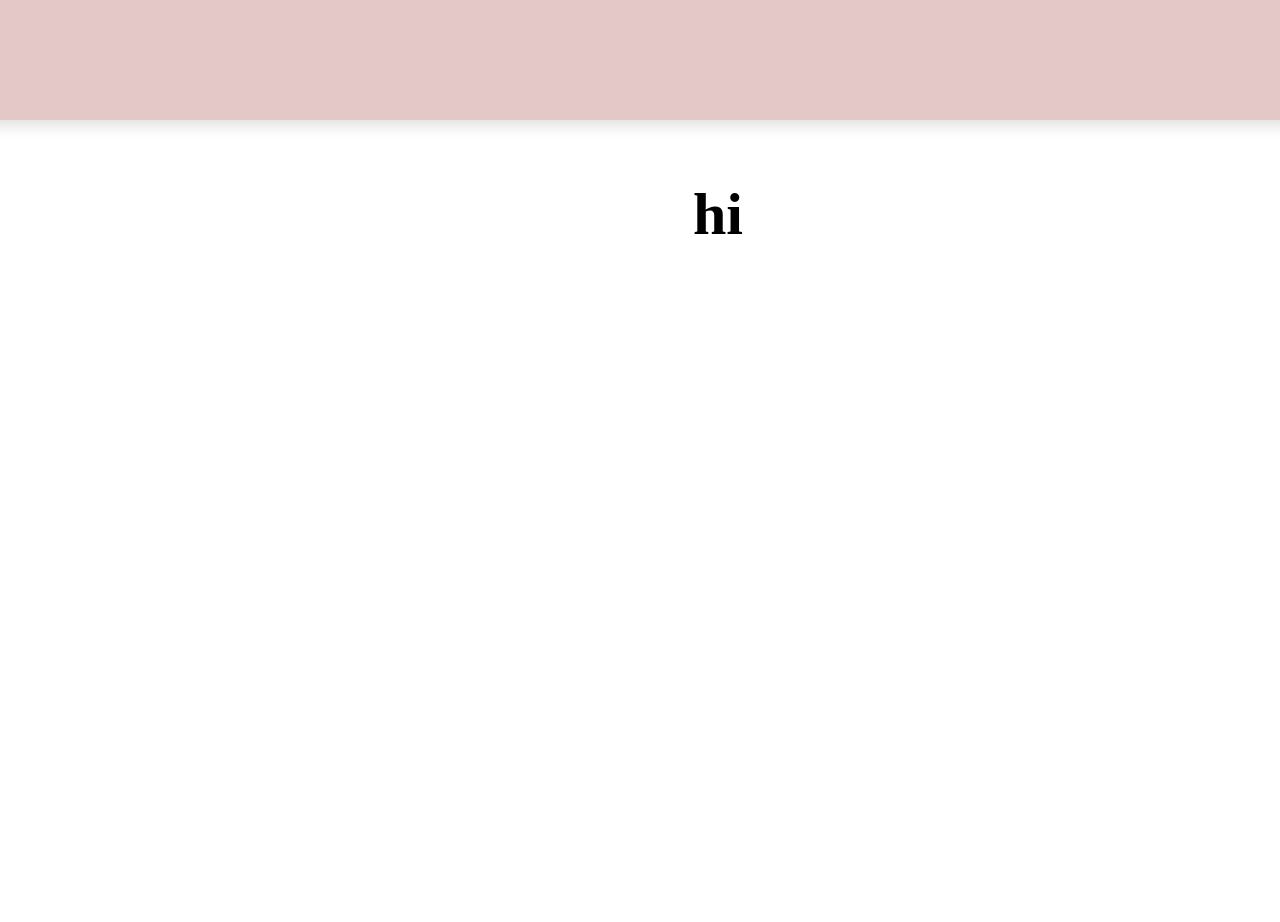
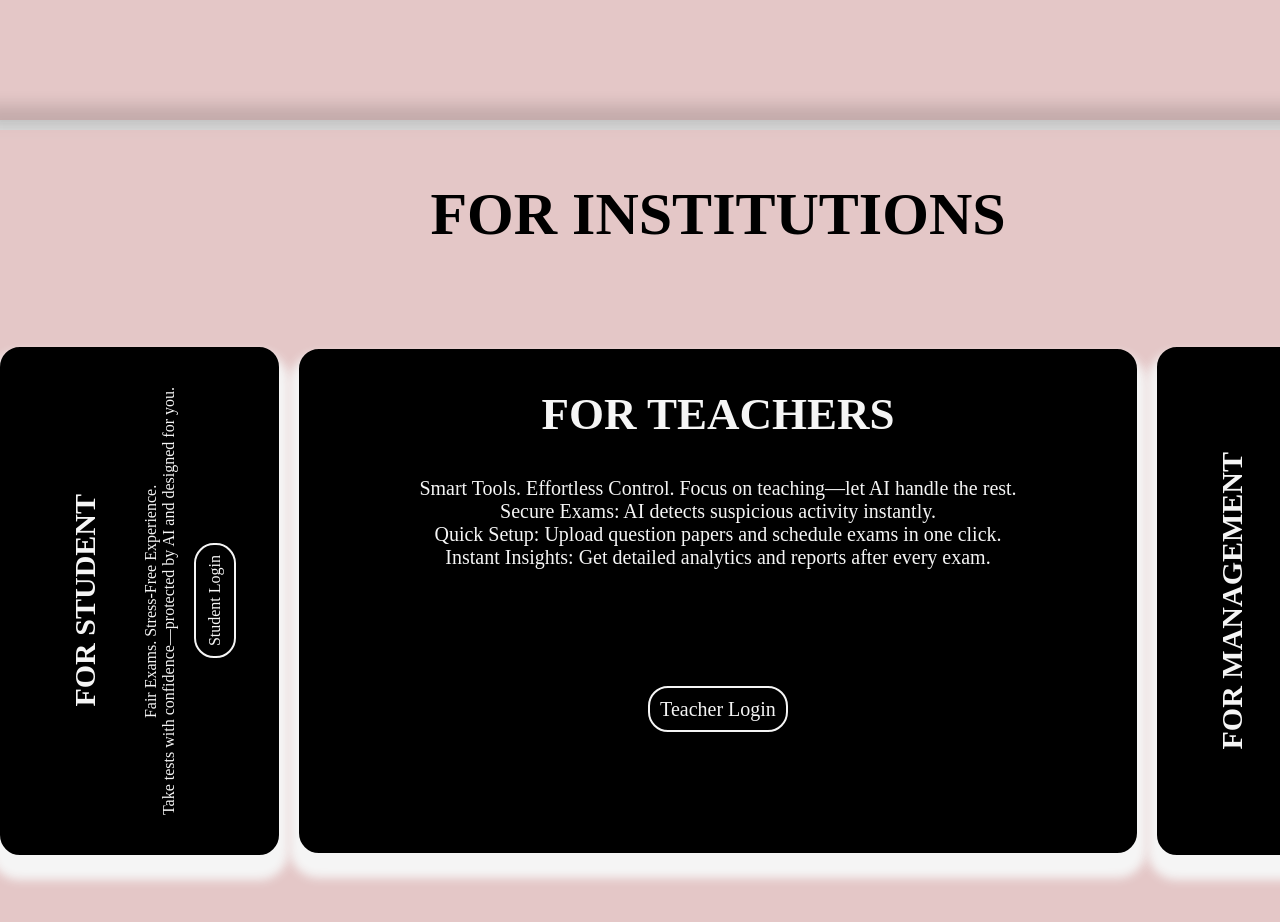
Before and after one commit to mDeepaksai/EXAMSHIELD, a plain HTML site: page home.html in a window 1280 px wide. Shown: the part 1520-2442 px from the top of the page. Drawn offline with Linux system fonts and the light colour scheme.

Commit message:
institution page

```diff
--- a/home.css
+++ b/home.css
@@ -54,7 +54,7 @@ body {
 .nav ul li a.Login {
     border: 2px solid black;
     border-radius: 10px;
-    transition: color 1s ease, background-color 1s ease, border-color 1s ease,transform 1s ease;
+    transition: color 1s ease, background-color 1s ease, border-color 1s ease, transform 1s ease;
 }
 
 .nav ul li a.Demo {
@@ -90,7 +90,8 @@ body {
     position: relative;
     padding-top: 150px;
 }
-.main .change{
+
+.main .change {
     font-size: 50px;
     text-align: center;
     color: black;
@@ -204,18 +205,21 @@ span {
     background-color: rgb(217, 176, 176);
     box-shadow: 0 -10px 15px 15px rgba(0, 0, 0, 0.2);
 }
+
 h1 {
     text-align: center;
     font-size: 60px;
     padding-bottom: 50px;
 }
-.main_box{
+
+.main_box {
     display: flex;
     flex-direction: row;
     margin-bottom: 300px;
     gap: 20px;
 }
-.card{
+
+.card {
     border: 2px solid black;
     border-radius: 20px;
     text-align: center;
@@ -225,20 +229,132 @@ h1 {
     transition: all 1s ease;
     box-shadow: 0 10px 15px 15px rgba(0, 0, 0, 0.2);
 }
-.card:hover{
+
+.card:hover {
     background-color: rgb(244, 175, 175);
     color: white;
     transform: translateY(20px);
 }
-.card i{
+
+.card i {
     font-size: 50px;
     padding-bottom: 20px;
     transition: all 1s ease;
 }
-.card i:hover{
+
+.card i:hover {
     transform: rotate(360deg);
 }
-/* architecture section */
-.architecture{
+
+/* institution section */
+.user_benefits {
     height: 100vh;
+    position: relative;
 }
+
+.user_benefits::before {
+    content: "";
+    position: absolute;
+    top: 0;
+    left: 0;
+    width: 100%;
+    height: 100%;
+    z-index: -1;
+    opacity: 0.7;
+    background-color: rgb(217, 176, 176);
+    box-shadow: 0 -10px 15px 15px rgba(0, 0, 0, 0.2);
+}
+
+.mainsection {
+    display: grid;
+    grid-template-columns: 1fr 3fr 1fr;
+    grid-template-rows: auto;
+    justify-content: center;
+    align-items: center;
+    gap: 20px;
+    text-align: center;
+}
+
+.box {
+    height: 500px;
+    border: 2px solid black;
+    border-radius: 20px;
+    color: whitesmoke;
+    background-color: black;
+    position: relative;
+    transition: all 1s ease;
+    box-shadow: 0 15px 10px 10px;
+}
+
+.box:hover {
+    color: black;
+    background-color: whitesmoke;
+    transform: translateY(20px);
+}
+
+.box:hover .log,
+.box:hover #log1 {
+    color: whitesmoke;
+    background-color: black;
+    border-color: black;
+}
+
+
+.vertical-text {
+    writing-mode: vertical-rl;
+    font-size: 30px;
+    font-weight: bold;
+    transform: rotate(180deg);
+}
+
+#centre {
+    font-size: 30px;
+    font-weight: bold;
+}
+
+#left,
+#right {
+    display: flex;
+    justify-content: center;
+    align-items: center;
+    height: 100%;
+}
+
+.vertical-para {
+    writing-mode: vertical-rl;
+    transform: rotate(180deg);
+}
+
+.vertical-para1 {
+    font-size: 20px;
+    font-weight: lighter;
+}
+
+#log1 {
+    font-size: 20px;
+    font-weight: lighter;
+    border: 2px solid whitesmoke;
+    border-radius: 20px;
+    padding: 10px;
+    text-decoration: none;
+    color: whitesmoke;
+    position: relative;
+    top: 100px;
+}
+
+.log {
+    writing-mode: vertical-rl;
+    transform: rotate(180deg);
+    border: 2px solid whitesmoke;
+    border-radius: 20px;
+    padding: 10px;
+    text-decoration: none;
+    color: whitesmoke;
+}
+
+.log:hover,
+#log1:hover {
+    background-color: black;
+    color: whitesmoke;
+    border-color: black;
+}
--- a/home.html
+++ b/home.html
@@ -6,8 +6,8 @@
     <meta name="viewport" content="width=device-width, initial-scale=1.0">
     <link rel="stylesheet" href="home.css">
     <link rel="stylesheet" href="https://cdnjs.cloudflare.com/ajax/libs/font-awesome/7.0.1/css/all.min.css"
-    integrity="sha512-2SwdPD6INVrV/lHTZbO2nodKhrnDdJK9/kg2XD1r9uGqPo1cUbujc+IYdlYdEErWNu69gVcYgdxlmVmzTWnetw=="
-    crossorigin="anonymous" referrerpolicy="no-referrer" />
+        integrity="sha512-2SwdPD6INVrV/lHTZbO2nodKhrnDdJK9/kg2XD1r9uGqPo1cUbujc+IYdlYdEErWNu69gVcYgdxlmVmzTWnetw=="
+        crossorigin="anonymous" referrerpolicy="no-referrer" />
     <title>| HOME |</title>
 </head>
 
@@ -20,7 +20,7 @@
         <ul>
             <li><a href="#main">Home</a></li>
             <li><a href="#explore">Explore Features</a></li>
-            <li><a href="#architecture">View Architecture</a></li>
+            <li><a href="#user">For Institutions</a></li>
             <li><a href="#">Team</a></li>
             <li><a href="#">Contact Us</a></li>
             <li><a href="#" class="Demo">Book a Demo <i class="fa-solid fa-up-right-from-square"></i></a></li>
@@ -74,9 +74,32 @@
             </div>
         </div>
     </section>
-    <!-- architecture section -->
-    <section class="architecture" id="architecture">
-        <h1>hi</h1>
+    <!-- INSTITUTION section -->
+    <section class="user_benefits" id="user">
+        <h1>FOR INSTITUTIONS</h1>
+        <div class="mainsection">
+            <div class="box" id="left">
+                <h2 class="vertical-text">FOR STUDENT</h2>
+                <p class="vertical-para">Fair Exams. Stress-Free Experience.<br>Take tests with confidence—protected by
+                    AI and designed for you.</p>
+                <a href="#" class="log">Student Login</a>
+            </div>
+            <div class="box" id="centre">
+                <h2>FOR TEACHERS</h2>
+                <p class="vertical-para1">Smart Tools. Effortless Control.
+                    Focus on teaching—let AI handle the rest.<br>
+                    Secure Exams: AI detects suspicious activity instantly. <br>
+                    Quick Setup: Upload question papers and schedule exams in one click. <br>
+                    Instant Insights: Get detailed analytics and reports after every exam.</p>
+                <a href="#" id="log1">Teacher Login</a>
+            </div>
+            <div class="box" id="right">
+                <h2 class="vertical-text">FOR MANAGEMENT</h2>
+                <p class="vertical-para"> Total Oversight. Zero Compromise.<br>Run institution-wide exams with
+                    transparency and trust. <br>Centralized dashboard for all exams Detailed</p>
+                <a href="#" class="log">Admin Login</a>
+            </div>
+        </div>
     </section>
 
 </body>
```
